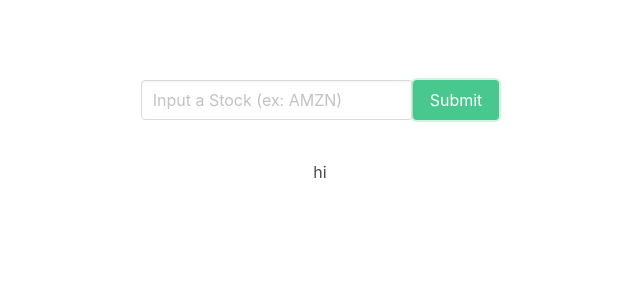
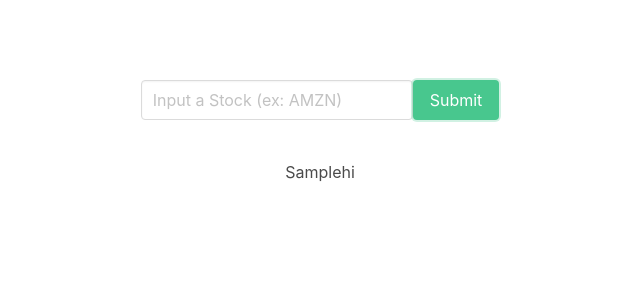
Before and after one commit to AntVo/FinancePortfolioAnalysis, a React (Create React App) app: page / in a window 1280 px wide. Both pictures are taken after typing "Sample" into the empty fields and a click on the input 776 px from the left and 100 px from the top of the page. Shown: the top 300 px of the page, without its empty margins (320-960 px from the left). Built offline with nearby package versions, Linux system fonts and the light colour scheme; no server answers.

Commit message:
improved UI

```diff
--- a/src/App.js
+++ b/src/App.js
@@ -16,6 +16,8 @@ export default class App extends Component {
 
 	addStockToPortfolio = (stockName) => {
 		const portfolio = this.state.portfolio;
+
+		// TODO; GET STOCK % change, %sentiment analysis, other data. Make a stock object and push it to the portfolio!
 		portfolio.push(stockName);
 		this.setState({ portfolio: portfolio });
 	}
@@ -31,7 +33,7 @@ export default class App extends Component {
     return (
       <div className="app">
       	<AddStock addStockToPortfolio={this.addStockToPortfolio} />
-      	<PortfolioGallery />
+      	<PortfolioGallery portfolio={this.state.portfolio} />
       </div>
     );
   }
--- a/src/add-stock.js
+++ b/src/add-stock.js
@@ -1,5 +1,4 @@
 import React, { Component } from 'react';
-
 
 export default class AddStock extends Component {
 
--- a/src/api.js
+++ b/src/api.js
@@ -3,7 +3,6 @@
 //https://www.alphavantage.co/query?function=TIME_SERIES_DAILY&symbol=MSFT&outputsize=compact&apikey=09K5196VT2U7BY0F
 
 module.exports = {
-
 
 	//		returns a promise object, use .then to access
 	fetchStockHigh: function(stock){
@@ -45,7 +44,7 @@ module.exports = {
 	},
 
 	validateStock: function(stock){
-
+		//to do;
 	},
 
 }
--- a/src/portfolio-gallery.js
+++ b/src/portfolio-gallery.js
@@ -1,10 +1,16 @@
 import React, { Component } from 'react';
-
+import StockItem from './stock-item.js';
 
 export default class PortfolioGallery extends Component {
 
+
 	renderPortfolio = () => {
-		return (<div>hi</div>);
+		const portfolio = this.props.portfolio;
+		console.log(portfolio);
+		return (
+			portfolio.map((stock, index) => <StockItem key={index} stock={stock} />)
+		)
+
 	}
 
   render() {
--- a/src/stock-item.js
+++ b/src/stock-item.js
@@ -6,7 +6,8 @@ export default class StockItem extends Component {
   render() {
     return (
       <div className="stock-item">
-
+      	{this.props.stock}
+        hi
       </div>
     );
   }
```
